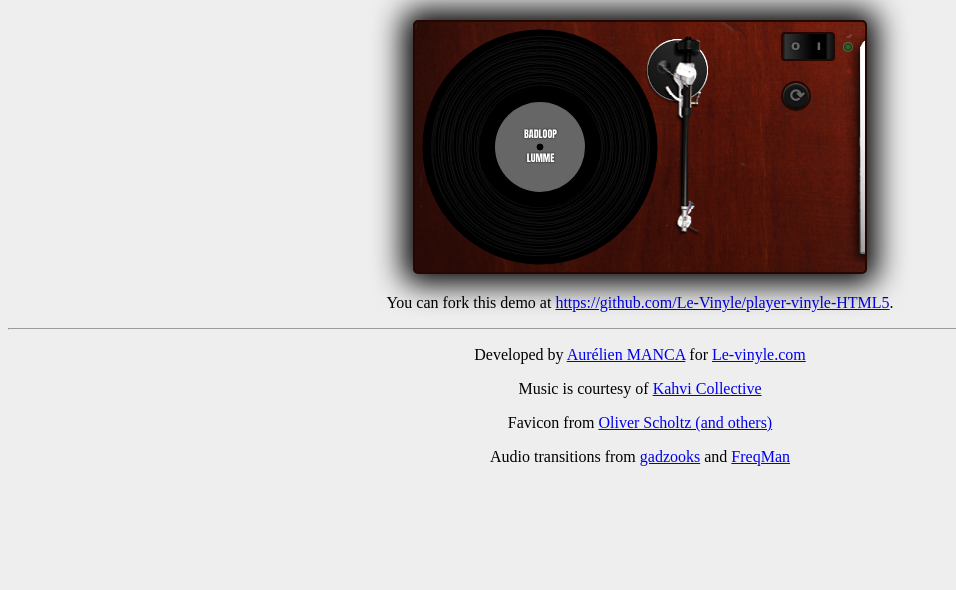
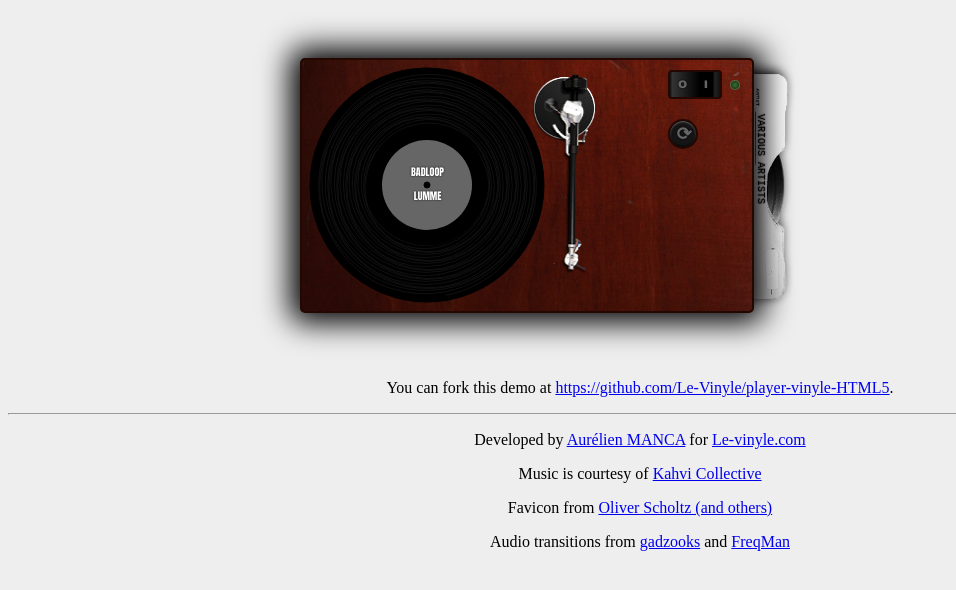
Before and after one commit to alexisjanvier/player-vinyle-HTML5, a PHP site: page / in a window 1280 px wide. Shown: the top 590 px of the page, without its empty margins (0-956 px from the left). Run offline with PHP 8.4, Linux system fonts and the light colour scheme.

Commit message:
Placed the cover on the right with a better behavior : click and rotation

```diff
--- a/turntable-player.js
+++ b/turntable-player.js
@@ -47,6 +47,7 @@ turntablePlayerEngine.prototype = {
 		usePlaylist: false, // Display the playlist panel
 		useTransitions: true, // Use the audio transitions
 		useCssAnimations: false, // Use CSS animations (beta)
+		useShadow: true, // Use shadow around the player
 
 		themes : { // The list of the available themes with their settings
 			wood: {
@@ -237,6 +238,7 @@ turntablePlayerEngine.prototype = {
 	_cover: null,
 	_disc: null,
 	_discTitle: null,
+	_mainWrapper: null,
 	_nextButton: null,
 	_player: null,
 	_playlist: null,
@@ -263,7 +265,6 @@ turntablePlayerEngine.prototype = {
 	_discRotation: 0,
 	_playlistIndex: 0,
 	_rpm: 45,
-	_rpmTransition: 3,
 
 	/**
 	 * Init the turntable
@@ -605,6 +606,7 @@ turntablePlayerEngine.prototype = {
 	 * @return {Boolean} The status of the check
 	 */
 	check : function () {
+		this.getWrapper();
 		if (!this._tracks.length && this.options.enable) {
 			this.options.enable = false;
 			this.getPlaylist();
@@ -621,17 +623,27 @@ turntablePlayerEngine.prototype = {
 		if (!this._wrapper) {
 			var
 				id = this.options.playerId,
-				wrapper = document.getElementById(id)
+				wrapper = document.getElementById(id),
+				bg = document.createElementNS('http://www.w3.org/1999/xhtml', 'div');
 			;
 			if (!wrapper) {
 				wrapper = document.createElementNS('http://www.w3.org/1999/xhtml', 'div');
 				wrapper.id = id;
 				document.body.appendChild(wrapper);
 			}
-			this._wrapper = wrapper;
-			this.toggleClass(this._wrapper, this.options.themes[this.options.theme].cssClass, 'add');
+			this.toggleClass(bg, 'bg', 'add');
+			wrapper.appendChild(bg);
+
+			this.toggleClass(wrapper, this.options.themes[this.options.theme].cssClass, 'add');
 			if (this.options.useInfos || this.options.usePlaylist)
-				this.toggleClass(this._wrapper, 'with-infos', 'add');
+				this.toggleClass(wrapper, 'with-infos', 'add');
+			if (this.options.useCover)
+				this.toggleClass(wrapper, 'with-cover', 'add');
+			if (this.options.useShadow)
+				this.toggleClass(wrapper, 'with-shadow', 'add');
+
+			this._wrapper = bg;
+			this._mainWrapper = wrapper;
 		}
 
 		return this._wrapper;
@@ -668,7 +680,6 @@ turntablePlayerEngine.prototype = {
 				self = this,
 				audio = document.createElementNS('http://www.w3.org/1999/xhtml', 'audio')
 			;
-			this._wrapper = this.getWrapper();
 
 			if (this.options.debugMode) {
 				this._wrapper.appendChild(audio);
@@ -873,14 +884,20 @@ turntablePlayerEngine.prototype = {
 	initCover : function () {
 		if (this.options.useCover && !this._cover) {
 			var
+				self = this,
 				cover = document.createElementNS('http://www.w3.org/1999/xhtml', 'div')
 			;
 			this.toggleClass(cover, 'cover', 'add');
-			this.getWrapper().appendChild(cover);
+			this._mainWrapper.appendChild(cover);
 
 			this._cover = cover;
 
 			this.updateCoverInfos();
+
+			cover.addEventListener('click', function (event) {
+				var r = /active/i;
+				self.toggleClass(self._cover, 'active', r.test(self._cover.className) ? 'remove' : 'add');
+			}, false);
 		}
 	},
 
--- a/turntable-themes.css
+++ b/turntable-themes.css
@@ -13,19 +13,49 @@
 /* THEMES */
 /** THEMES / DEFAULT **/
 #player.default {
-	border: 2px solid;
+	height: 255px;
+	margin: 5px auto;
+	width: 455px;
+}
+#player.default.with-cover {
+	width: 700px;
+}
+#player.default.with-shadow {
+	width: 555px;
+}
+#player.default.with-infos,
+#player.default.with-shadow {
+	height: 355px;
+}
+#player.default.with-shadow.with-cover {
+	width: 780px;
+}
+#player.default.with-shadow.with-infos {
+	height: 555px;
+}
+#player.default .bg {
 	-webkit-border-radius: 5px;
 	-moz-border-radius: 5px;
 	-ms-border-radius: 5px;
 	-o-border-radius: 5px;
 	border-radius: 5px;
+	border: 2px solid;
+	bottom: 0;
+	left: 0;
+	top: 0;
+	position: absolute;
+	width: 450px;
+	z-index: 1;
+}
+#player.default.with-shadow .bg {
+	-webkit-box-shadow: 0 0 30px 10px #000;
+	-moz-box-shadow: 0 0 30px 10px #000;
+	-ms-box-shadow: 0 0 30px 10px #000;
+	-o-box-shadow: 0 0 30px 10px #000;
 	box-shadow: 0 0 30px 10px #000;
-	height: 250px;
-	margin: 20px auto;
-	width: 450px;
-}
-#player.default.with-infos {
-	height: 350px;
+	bottom: 50px;
+	left: 50px;
+	top: 50px;
 }
 #player.default,
 #player.default button,
@@ -205,24 +235,34 @@
 /** COVER PANEL **/
 #player.default .cover {
 	background: url(default/paper-cover.png) no-repeat 0 0;
-	bottom: 0;
+	top: 55px;
 	cursor: pointer;
 	height: 242px;
 	position: absolute;
-	right: -230px;
+	left: 300px;
 	width: 250px;
-	-webkit-transition: right 1s;
-	-moz-transition: right 1s;
-	-ms-transition: right 1s;
-	-o-transition: right 1s;
-	transition: right 1s;
+	-webkit-transition: all 1s;
+	-moz-transition: all 1s;
+	-ms-transition: all 1s;
+	-o-transition: all 1s;
+	transition: all 1s;
+	-webkit-transform: rotate(90deg);
+	-moz-transform: rotate(90deg);
+	-ms-transform: rotate(90deg);
+	-o-transform: rotate(90deg);
+	transform: rotate(90deg);
+	z-index: 0;
+}
+#player.default .cover.active {
+	left: 525px;
+	-webkit-transform: rotate(0deg);
+	-moz-transform: rotate(0deg);
+	-ms-transform: rotate(0deg);
+	-o-transform: rotate(0deg);
+	transform: rotate(0deg);
 	z-index: 1;
 }
-#player.default .cover:hover {
-	right: 0;
-}
 #player.default .cover .legend {
-	background: none;
 	background: none;
 	color: #000;
 	font: 10px "Courier New", Courier, monospace;
@@ -341,7 +381,7 @@
 }
 
 /** THEMES / WOOD **/
-#player.default.wood {
+#player.default.wood .bg {
 	background: #230700 url(default/bg-wood.png) top right;
 	border-color: #230700;
 }
@@ -358,7 +398,7 @@
 }
 
 /** THEMES / ALU **/
-#player.default.alu {
+#player.default.alu .bg {
 	background: #727272 url(default/bg-alu.png) top right;
 	border-color: #727272;
 }
```
